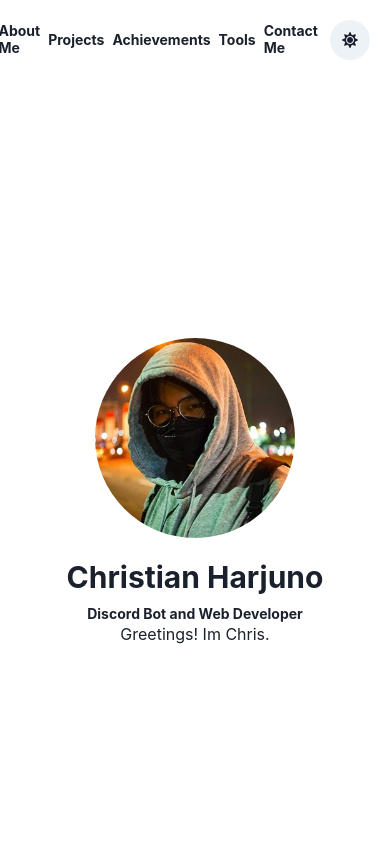
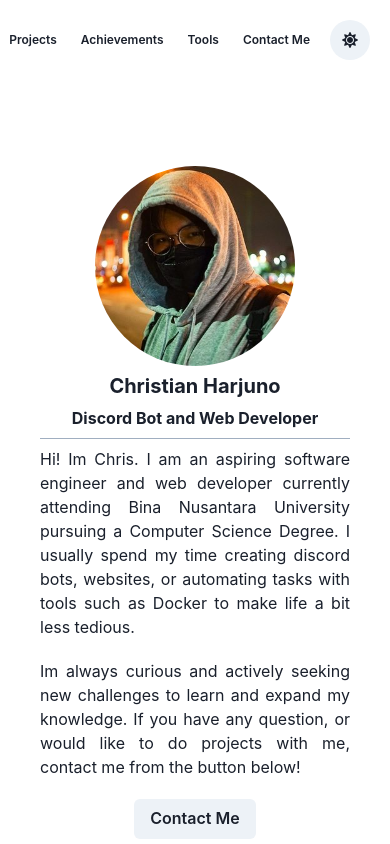
Before and after one commit to SorataBaka/harjuno.xyz-V2, a Next.js app: page / in a window 390 px wide. Shown: the top 844 px of the page. Built offline with nearby package versions, Linux system fonts and the light colour scheme.

Commit message:
feat: made mobile responsive

```diff
--- /dev/null
+++ b/components/Profile.jsx
@@ -0,0 +1,44 @@
+import { Flex, Heading, Text, Button, VStack } from "@chakra-ui/react";
+import Image from "next/image";
+export function ProfilePictureHeading(props) {
+	return (
+		<>
+			<VStack>
+				<Flex position="relative" bottom={props.isMobile ? 0 : 5}>
+					<Image
+						src={"/profile.jpg"}
+						width={200}
+						height={200}
+						alt="Christian Harjuno Profile Picture"
+						style={{ borderRadius: "100%" }}
+					/>
+				</Flex>
+				<Heading size={props.isMobile ? "md" : "lg"}>Christian Harjuno</Heading>
+				<Heading size={props.isMobile ? "1px" : "md"} mt={2}>
+					Discord Bot and Web Developer
+				</Heading>
+			</VStack>
+		</>
+	);
+}
+export function Description() {
+	return (
+		<>
+			<VStack spacing={5}>
+				<Text minWidth={100} maxWidth={450} textAlign="justify">
+					Hi! Im Chris. I am an aspiring software engineer and web developer
+					currently attending Bina Nusantara University pursuing a Computer
+					Science Degree. I usually spend my time creating discord bots,
+					websites, or automating tasks with tools such as Docker to make life a
+					bit less tedious.
+				</Text>
+				<Text minWidth={100} maxWidth={450} textAlign="justify">
+					Im always curious and actively seeking new challenges to learn and
+					expand my knowledge. If you have any question, or would like to do
+					projects with me, contact me from the button below!
+				</Text>
+				<Button variant="solid">Contact Me</Button>
+			</VStack>
+		</>
+	);
+}
--- a/components/header.jsx
+++ b/components/header.jsx
@@ -43,7 +43,8 @@ export default function Header(props) {
 		<Flex minHeight={10} justifyContent="flex-end" p={5}>
 			<Center display="flex" justifyContent="space-evenly">
 				{headerButton.map((button) => (
-					<Heading
+					<Button
+						variant="ghost"
 						key={button.pageNumber}
 						cursor="pointer"
 						size="xs"
@@ -59,7 +60,7 @@ export default function Header(props) {
 						}}
 					>
 						{button.display}
-					</Heading>
+					</Button>
 				))}
 
 				<IconButton
--- a/package.json
+++ b/package.json
@@ -25,6 +25,7 @@
 		"@commitlint/config-conventional": "^16.2.1",
 		"eslint": "8.12.0",
 		"eslint-config-next": "12.1.1",
-		"husky": "^7.0.4"
+		"husky": "^7.0.4",
+		"ngrok": "^4.3.1"
 	}
 }
--- a/pages/_app.js
+++ b/pages/_app.js
@@ -4,6 +4,7 @@ import Footer from "../components/footer.jsx";
 import { ChakraProvider } from "@chakra-ui/react";
 import Head from "next/head";
 import { useRef } from "react";
+
 function MyApp({ Component, pageProps }) {
 	const page1ref = useRef(null);
 	const page2ref = useRef(null);
--- a/pages/index.jsx
+++ b/pages/index.jsx
@@ -1,7 +1,32 @@
 import styles from "../styles/Home.module.css";
-import { Heading, Flex, Center, Text } from "@chakra-ui/react";
-import Image from "next/image";
+import {
+	Heading,
+	Flex,
+	Center,
+	HStack,
+	VStack,
+	StackDivider,
+} from "@chakra-ui/react";
+import { ProfilePictureHeading, Description } from "../components/Profile";
+import { useEffect, useRef, useState } from "react";
 export default function Home(props) {
+	const [isMobile, setIsMobile] = useState(false);
+	useEffect(() => {
+		if (window.innerWidth < 768) {
+			setIsMobile(true);
+		} else {
+			setIsMobile(false);
+		}
+		window.addEventListener("resize", () => {
+			if (window.innerWidth < 950) {
+				setIsMobile(true);
+			} else {
+				setIsMobile(false);
+			}
+		});
+	}, []);
+
+	console.log(isMobile);
 	return (
 		<>
 			<Flex
@@ -9,25 +34,25 @@ export default function Home(props) {
 				justifyContent="center"
 				m={0}
 				p={0}
-				h="100vh"
+				minHeight="100vh"
 				ref={props.references.page1}
+				padding={10}
 			>
 				<Center flexDir={"column"}>
-					<Flex position="relative" bottom={5}>
-						<Image
-							src={"/profile.jpg"}
-							width={200}
-							height={200}
-							alt="Christian Harjuno Profile Picture"
-							className="rounder-full"
-							style={{ borderRadius: "100%" }}
-						/>
-					</Flex>
-					<Heading>Christian Harjuno</Heading>
-					<Heading size="xs" mt={2}>
-						Discord Bot and Web Developer
-					</Heading>
-					<Text>Greetings! Im Chris. </Text>
+					{!isMobile ? (
+						<HStack
+							divider={<StackDivider borderColor="gray.400" />}
+							spacing={10}
+						>
+							<ProfilePictureHeading />
+							<Description />
+						</HStack>
+					) : (
+						<VStack divider={<StackDivider borderColor="gray.400" />}>
+							<ProfilePictureHeading isMobile={isMobile} />
+							<Description isMobile={isMobile} />
+						</VStack>
+					)}
 				</Center>
 			</Flex>
 			<Flex
```
Also changed, not shown: 2 other files (tests, documents, lock files or other folders).
